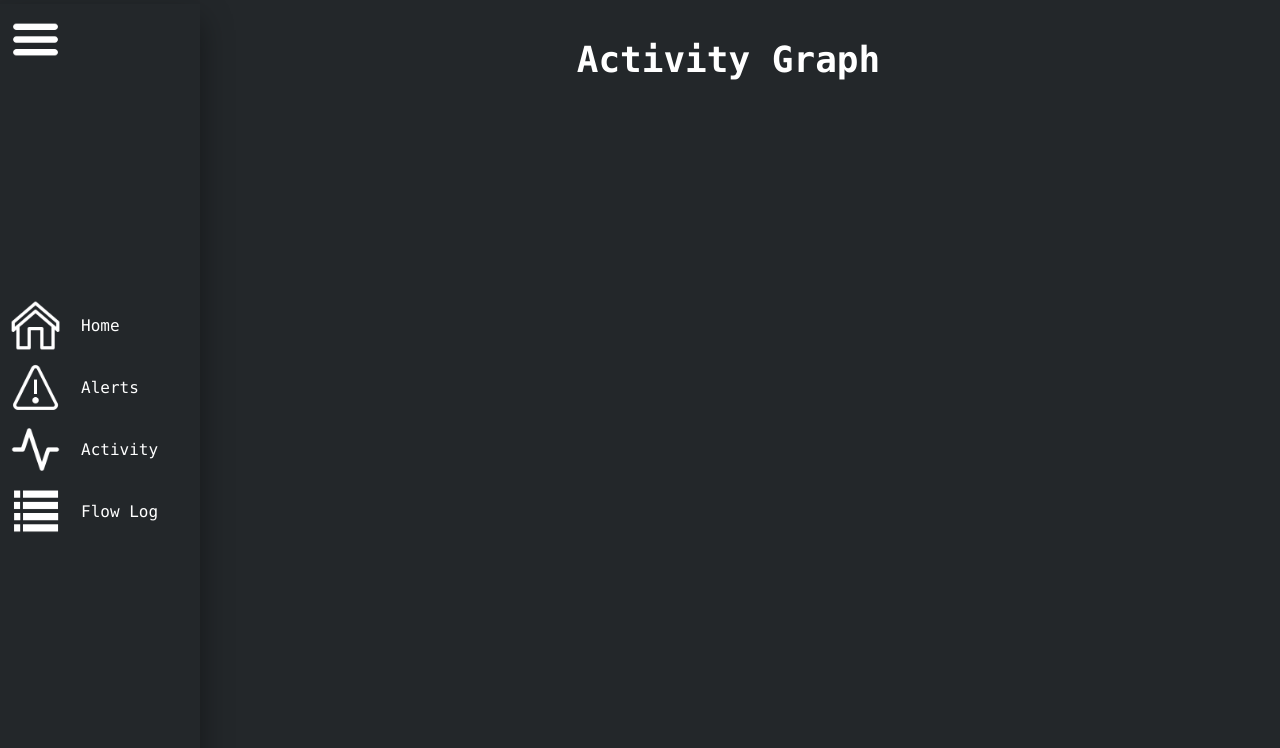
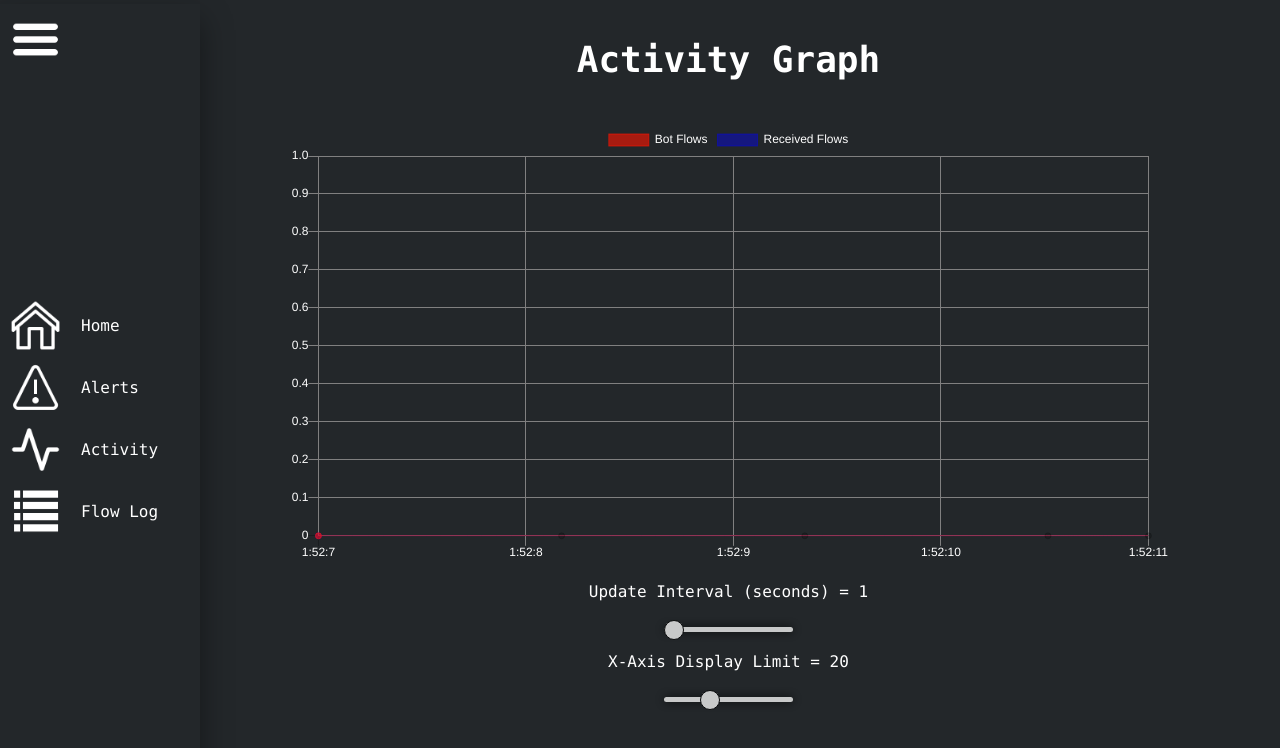
Before and after one commit to NorthOfNull/BotnetDetectionEngine, an Electron app: page gui/html/activity_graph.html in a window 1280 px wide. Drawn offline with nearby package versions, Linux system fonts and the light colour scheme; no server answers.

Commit message:
Added activity graph functionality & testing & cleanup of other functionality

```diff
--- a/gui/css/style.css
+++ b/gui/css/style.css
@@ -12,6 +12,29 @@ body {
 * {
     color:white;
 }
+
+
+/* Scrollbars */
+*::-webkit-scrollbar {
+    width:8px;
+}
+
+*::-webkit-scrollbar-track {
+    background:#23272a;
+}
+
+*::-webkit-scrollbar-thumb {
+    background-color:#9e9e9e;
+    border-radius:20px;
+    border:1px solid #bebebe;
+}
+
+*::-webkit-scrollbar-corner {
+    background-color:none;
+}
+
+
+
 
 /* Nav bar */
 #nav {
@@ -32,15 +55,15 @@ body {
     display:flex;
     margin-bottom:11px;
     text-decoration:none;
-	border-radius:4px;
+    border-radius:6px;
     cursor:pointer;
-	transition:0.1s;
+    transition:0.5s;
 }
 
 #nav a:hover {
     position:relative;
     bottom:2px;
-	box-shadow:0 10px 5px rgba(0,0,0,0.3);
+    box-shadow:0px 15px 15px rgba(0,0,0,0.5);
     transition:0.5s;
 }
 
@@ -107,10 +130,12 @@ body {
 }
 
 
+
 /* Main Container */
 body .mainContainer {
     width:70%;
     margin:0 auto;
+    margin-bottom:10px;
     left:2%;
     text-align:center;
     position:relative;
@@ -122,6 +147,8 @@ body .mainContainer h1 {
     font-size:36px;
     padding-top:35px;
 }
+
+
 
 /* Index */
 .mainContainer #flows {
@@ -209,8 +236,36 @@ body .mainContainer h1 {
 
 
 
+/* ACtivity Graph */
+#activity_graph {
+    height:20%;
+    margin-top:5%;
+}
 
-/* ACtivity Graph */
+.slider {
+    -webkit-appearance:none;
+    height:5px;
+    border-radius:10px;
+    background:white;
+    outline:none;
+    opacity:0.75;
+    box-shadow:0 0px 10px rgba(0,0,0,1);
+}
+
+.slider:hover {
+    opacity:1;
+    transition-duration:0.3s;
+}
+
+.slider::-webkit-slider-thumb {
+    -webkit-appearance:none;
+    width:20px;
+    height:20px;
+    background:white;
+    border:solid 0.5px black;
+    border-radius:10px;
+    cursor:pointer;
+}
 
 
 
@@ -219,12 +274,15 @@ body .mainContainer h1 {
     display:inline-block;
     white-space:nowrap;
     width:100%;
-	height:750px;
-	overflow-x:auto;
+    height:600px;
+    margin-top:3%;
+    overflow-x:visible;
     overflow-y:auto;
     border-collapse:collapse;
 }
 
 #flowLogTable table, th, td {
     border:1px solid gray;
+    padding-left:4px;
+    padding-right:4px;
 }
--- a/gui/html/activity_graph.html
+++ b/gui/html/activity_graph.html
@@ -3,11 +3,11 @@
 
     <head>
         <meta charset="UTF-8">
-        <meta http-equiv="Content-Security-Policy" content="default-src 'self' 'unsafe-inline'; script-src 'self' 'unsafe-inline'">
+        <meta http-equiv="Content-Security-Policy" content="default-src 'self' 'unsafe-inline'; script-src 'self' 'unsafe-inline' https://cdnjs.cloudflare.com">
         <meta http-equiv="X-Content-Security-Policy" content="default-src 'self'; script-src 'self'">
         <link rel="stylesheet" type="text/css" href="../css/style.css">
         <script type="text/javascript" src="../js/nav.js"></script>
-        <script type="text/javascript" src="../js/renderer.js"></script>
+        <script type="text/javascript" src="https://cdnjs.cloudflare.com/ajax/libs/Chart.js/2.9.3/Chart.js"></script>
         <title>Activity Graph</title>
     </head>
 
@@ -38,11 +38,28 @@
 
         <div class="mainContainer">
             <h1>Activity Graph</h1>
+
+            <canvas id="activity_graph"></canvas>
+
+            <div class="sliderContainer">
+                <p>Update Interval (seconds) = <span id="update_interval_value">1</span></p>
+                <input type="range" min="1" max="10" value="1" class="slider" id="update_interval_slider">
+            </div>
+
+
+            <div class="sliderContainer">
+                <p>X-Axis Display Limit = <span id="x_limit_value">20</span></p>
+                <input type="range" min="5" max="50" value="20" class="slider" id="x_limit">
+            </div>
         </div>
+
 
 
         <script>
             toggleNav(called_on_page_init=true);
         </script>
+
+        <script type="text/javascript" src="../js/activity_graph.js"></script>
+        <script type="text/javascript" src="../js/renderer.js"></script>
     </body>
 </html>
--- /dev/null
+++ b/gui/js/activity_graph.js
@@ -0,0 +1,161 @@
+// activity_graph.js
+
+
+// Data storage; accumulates on updates from the detector when the activity_graph page is loaded
+let interval_bot_count = 0;
+let interval_flow_count = 0;
+
+// Update Interval (ms)
+let update_interval = 1000;
+let update_interval_slider = document.getElementById("update_interval_slider");
+let update_interval_value = document.getElementById("update_interval_value");
+
+// X-axis Display Limit
+let x_axis_display_limit = 20;
+let x_axis_slider = document.getElementById("x_limit");
+let x_axis_value = document.getElementById("x_limit_value");
+
+// Graph Canvas
+let activity_graph_canvas = document.getElementById("activity_graph");
+
+// Define chart object to occupy the 'actvity_graph_canvas'
+let chart = new Chart(activity_graph_canvas, {
+    type: 'line',
+    data: {
+        labels: [],
+        datasets: [{
+            spanGaps: true,
+            label: 'Bot Flows',
+            data: [],
+            backgroundColor: [
+                'rgba(255, 20, 0, 0.6)'
+            ],
+            borderColor: [
+                'rgba(255, 20, 0, 0.6)'
+            ],
+            fill: 'origin',
+            borderWidth: 1
+        },
+        {
+            spanGaps: true,
+            label: 'Received Flows',
+            data: [],
+            backgroundColor: [
+                'rgba(0, 0, 255, 0.4)'
+            ],
+            borderColor: [
+                'rgba(0, 0, 255, 0.4)',
+            ],
+            fill: 'origin',
+            borderWidth: 1
+        }]
+
+    },
+    options: {
+        legend: {
+            labels: {
+                fontColor: 'white'
+            }
+        },
+        scales: {
+
+            xAxes: [{
+                ticks: {
+                    fontColor: 'white'
+                },
+                gridLines: {
+                    color: 'gray'
+                }
+            }],
+            yAxes: [{
+                ticks: {
+                    beginAtZero: true,
+                    stepValue: 5,
+                    fontColor: 'white'
+                },
+                gridLines: {
+                    color: 'gray'
+                }
+            }]
+        },
+        animation: {
+            easing: 'linear',
+            duration: update_interval
+        }
+    }
+});
+
+// Increments  count values to latest
+function update_interval_counts(increment_bot_count, increment_flow_count) {
+    if(increment_bot_count) interval_bot_count++;
+    if(increment_flow_count) interval_flow_count++;
+
+    return 0;
+}
+
+// Handle the updating of chart data, called at a set interval
+// Also calls 'reset_interval_counts'
+function update_chart() {
+    // Ensure X-Axis displays a maximum of x_axis_display_limit data points
+    if(chart.data.labels.length > x_axis_display_limit) {
+        // If X-Axis length is too large, remove data from the x-axis label and data array first elements by shifting
+        chart.data.labels.shift();
+        chart.data.datasets[0]['data'].shift();
+        chart.data.datasets[1]['data'].shift();
+    }
+
+
+    // Add new interval data to the chart object's datasets
+    chart.data.datasets[0]['data'].push(interval_bot_count);
+    chart.data.datasets[1]['data'].push(interval_flow_count);
+
+    // Add new xAxes time label to chart object
+    let date = new Date();
+    let time = date.getHours() + ':' + date.getMinutes() + ':' + date.getSeconds();
+    chart.data.labels.push(time);
+
+    // Call update on chart object
+    chart.update()
+
+
+    // Reset interval count variables
+    reset_interval_counts();
+
+    // Set new update_interval with the slider value
+    setTimeout(update_chart, update_interval);
+
+    return 0;
+}
+
+// Resets the data interval storage values to default
+function reset_interval_counts() {
+    interval_bot_count = 0;
+    interval_flow_count = 0;
+
+    return 0;
+}
+
+
+// Update Interval slider event handler
+update_interval_slider.oninput = function() {
+    // Set new display value
+    update_interval_value.innerHTML = this.value;
+
+    // Convert seconds to ms for update interval
+    update_interval = this.value * 1000;
+};
+
+// X-Axis display limit slider event handler
+x_axis_slider.oninput = function() {
+    // Set new display value
+    x_axis_value.innerHTML = this.value;
+
+    // Update chart x-axis limit
+    x_axis_display_limit = this.value;
+};
+
+// Update chart onload``
+chart.update()
+
+// Set the interval at which the chart updates
+setTimeout(update_chart, update_interval)
--- a/gui/js/index.js
+++ b/gui/js/index.js
@@ -33,8 +33,6 @@ function add_bot_data(data, botsTable) {
         botsTable.innerHTML += "<tr><td>" + bot + "</td>" + "\n<td>" + uniqueBotIPs[bot] + "</td></tr>";
     }
 
-    console.log(uniqueBotIPs)
-
     return 0;
 }
 
--- a/gui/js/preload.js
+++ b/gui/js/preload.js
@@ -4,7 +4,6 @@ const {
     contextBridge,
     ipcRenderer
 } = require('electron');
-
 
 
 // Expose protected methods that allow the renderer process to use
```
Also changed, not shown: gui/html/alert.html (+1 -1 lines), gui/js/log.js (+22 -1 lines), gui/js/renderer.js (+40 -27 lines), main.js (+14 -15 lines), package.json (+4 -4 lines), README.md, 1 other file. Lines whose indentation alone changed are shown as unchanged.
